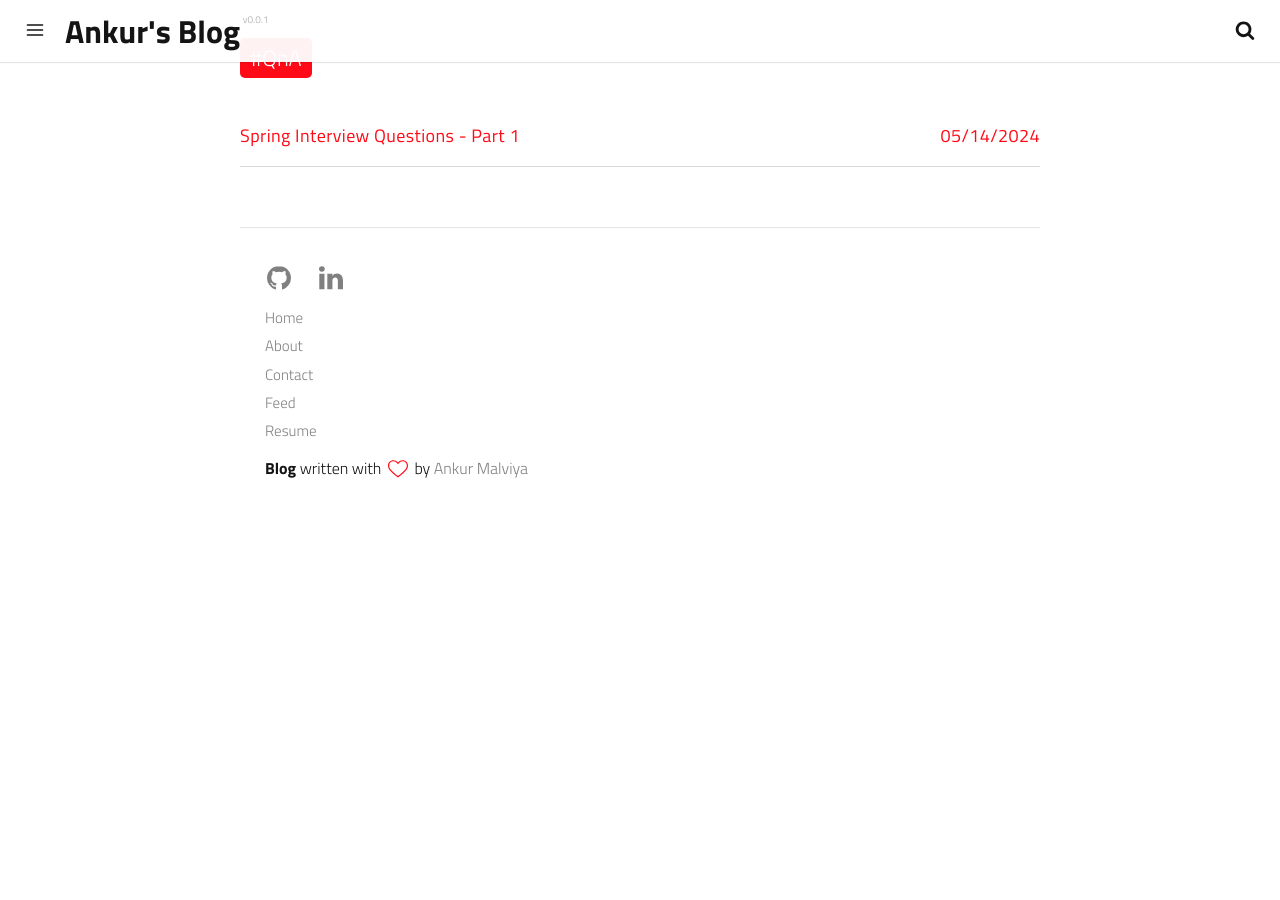
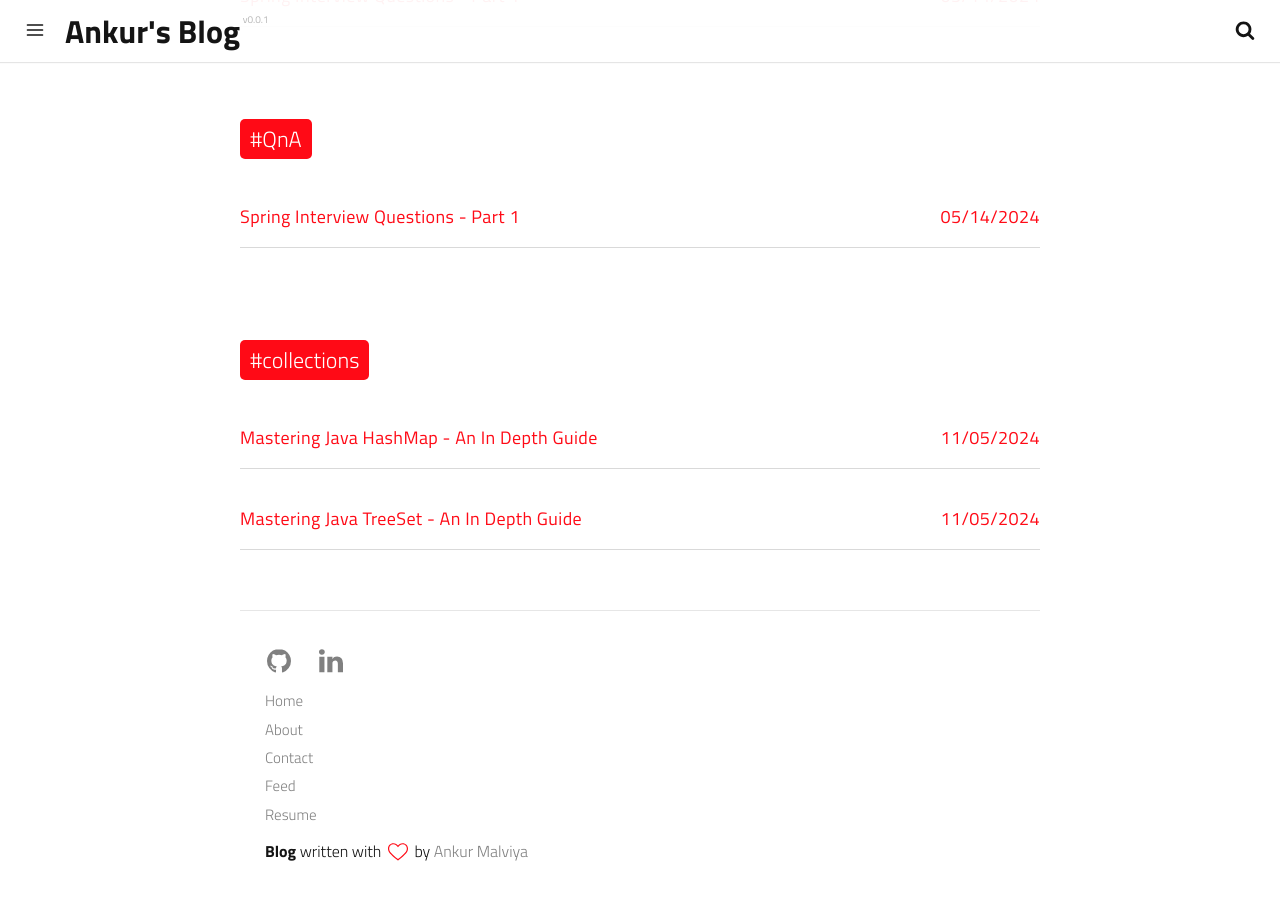
Before and after one commit to Ankur1-618/ankur1-618.github.com, a Jekyll site: the page built from tags.html, in a window 1280 px wide and 900 px high, scrolled down 4188 px. Built offline with Jekyll 4.4.1, drawn with Linux system fonts in a browser that asks for light colours; a script that is not in the unit is left out; before the commit the page ends 4705 px from its top, so only the background shows below that; some of the changed lines change nothing that is shown; some of the changed text lies outside the part shown.

Commit message:
Hashmap blog added

````diff
--- /dev/null
+++ b/_posts/2024-11-05-understanding-java-hashmap.md
@@ -0,0 +1,160 @@
+---
+date: 2024-11-05 15:40:00 +0530
+layout: post
+title: Mastering Java HashMap - An In Depth Guide
+subtitle: What is java HashMap
+description: Java Collections - HashMap
+image: /assets/img/java-hashmap.jpg
+optimized_image: /assets/img/java-hashmap.jpg
+category: java
+tags:
+  - java
+  - collections
+author: ankurmalviya1618
+---
+
+# Understanding Java HashMap: Internal Workings and Performance
+
+Java’s `HashMap` is one of the most widely used data structures in the Java Collections Framework. It offers fast access to key-value pairs, but its internal design can be quite complex. In this post, we will explore how a `HashMap` works under the hood, discuss key design elements like hashing, collision resolution, and load factor, and review performance improvements—especially those introduced in Java 8.
+
+---
+
+## 1. Overview of HashMap
+
+A `HashMap` stores key-value pairs and allows fast retrieval, insertion, and deletion in average-case constant time, O(1). However, its performance depends heavily on the quality of the key’s `hashCode()` and `equals()` implementations.
+
+**Key Characteristics:**
+
+- **Unordered Collection:** The entries are not maintained in any specific order.
+- **Null Support:** One null key and multiple null values are allowed.
+- **Non-Synchronized:** `HashMap` is not thread-safe; for concurrent access, consider using `ConcurrentHashMap`.
+- **Internal Structure:** Backed by an array of buckets where each bucket is initially a linked list (or a balanced tree under high collision scenarios in Java 8).
+
+---
+
+## 2. Internal Data Structure
+
+At its core, a `HashMap` uses an array of nodes, where each node represents a bucket that holds key-value mappings. Each node is an instance of an inner static class defined roughly as follows:
+
+```java
+static class Node<K,V> implements Map.Entry<K,V> {
+    final int hash;
+    final K key;
+    V value;
+    Node<K,V> next;
+    // Constructor and other methods...
+}
+```
+
+The node’s hash field stores the hash value of the key, computed by a two-step process:
+
+1. The key’s own **hashCode()** is obtained.
+2. A secondary hash function is applied to further mix the bits:
+
+```java
+static final int hash(Object key) {
+    int h;
+    return (key == null) ? 0 : (h = key.hashCode()) ^ (h >>> 16);
+}
+```
+This processing helps distribute keys more uniformly across the buckets.
+
+## 3. How the put() Operation Works
+When you insert a key-value pair using put(), the following steps occur:
+
+- ### Compute the Hash:
+The key’s hashCode() is called, and the above hash function computes the final hash.
+
+- ### Determine Bucket Index:
+The final hash is used to calculate an index in the internal array. Typically, this is done using an operation similar to:
+
+```java
+int index = hash & (table.length - 1);
+```
+
+- ### Collision Resolution:
+
+  - If the bucket is empty:
+  The new node is simply placed in the bucket.
+  - If the bucket is not empty:
+  The HashMap traverses the linked list in that bucket:
+    - If a node with an equal key (using equals()) is found, its value is replaced.
+    - Otherwise, the new node is appended to the end of the list.
+  - Treeification (Java 8+):
+  If the number of nodes in a bucket exceeds a threshold (commonly 8), the linked list is converted into a balanced tree (red-black tree) to improve worst-case performance from O(n) to O(log n).
+
+A simplified version of the put() operation looks like this:
+
+```java
+public V put(K key, V value) {
+    int hash = hash(key);
+    int i = indexFor(hash, table.length);
+    for (Node<K,V> e = table[i]; e != null; e = e.next) {
+        if (e.hash == hash && (e.key == key || (key != null && key.equals(e.key)))) {
+            V oldValue = e.value;
+            e.value = value;
+            return oldValue;
+        }
+    }
+    addEntry(hash, key, value, i);
+    return null;
+}
+```
+
+## 4. How the get() Operation Works
+
+The get() method retrieves a value by performing similar steps:
+
+- Hash Calculation: Compute the hash for the given key.
+- Locate the Bucket: Determine the bucket index using the final hash.
+- Search the Bucket: Traverse the linked list (or tree, if treeified) in the bucket:
+  - Compare the stored hash and key using equals().
+  - Return the corresponding value if a match is found; otherwise, return null.
+
+A simplified get() implementation:
+
+```java
+public V get(Object key) {
+    int hash = (key == null) ? 0 : hash(key);
+    int i = indexFor(hash, table.length);
+    for (Node<K,V> e = table[i]; e != null; e = e.next) {
+        if (e.hash == hash && (e.key == key || (key != null && key.equals(e.key))))
+            return e.value;
+    }
+    return null;
+}
+```
+
+## 5. Rehashing and the Load Factor
+
+A critical performance factor in a HashMap is its load factor, which determines when the map should resize:
+
+- **Initial Capacity**: The number of buckets in the internal array (default is 16).
+- **Load Factor**: The threshold for resizing (default is 0.75). When the number of entries exceeds capacity × loadFactor, the map is resized (typically doubled in size), and all existing entries are rehashed into the new bucket array.
+
+### Performance Trade-offs:
+
+- **Low Load Factor**: Fewer collisions but higher memory consumption.
+- **High Load Factor**: More collisions may occur, increasing the cost of operations, but saves memory.
+
+## 6. Performance Improvements in Java 8
+
+Java 8 introduced several enhancements to address performance issues:
+
+- **Treeification:**
+When many collisions occur (i.e., many keys hash to the same bucket), the linked list in that bucket is converted to a red-black tree once it reaches a threshold. This change improves worst-case lookup and update times from O(n) to O(log n).
+
+- **Improved Hash Function:**
+The rehashing algorithm better disperses the keys across the buckets, reducing the likelihood of collisions.
+
+- **Optimized Resizing:**
+The process of rehashing entries during resizing has been refined to reduce the overhead involved in expanding the table.
+
+These improvements lead to more predictable performance, especially under heavy load or when handling large data sets.
+
+## Conclusion
+A deep understanding of HashMap’s internal workings is key to optimizing its performance in your Java applications. By knowing how keys are hashed, how collisions are resolved, and how resizing is managed, you can make informed decisions about initial capacities, load factors, and key implementations.
+
+With the improvements in Java 8—especially treeification of buckets—HashMap now handles worst-case collision scenarios much more efficiently, ensuring robust performance even under heavy load.
+
+> Happy Coding :)
--- a/_posts/2024-11-05-understanding-java-treeset.md
+++ b/_posts/2024-11-05-understanding-java-treeset.md
@@ -9,6 +9,7 @@
 category: java
 tags:
   - java
+  - collections
 author: ankurmalviya1618
 ---
 
````
Also changed, not shown: assets/img/java-hashmap.jpg (added).
